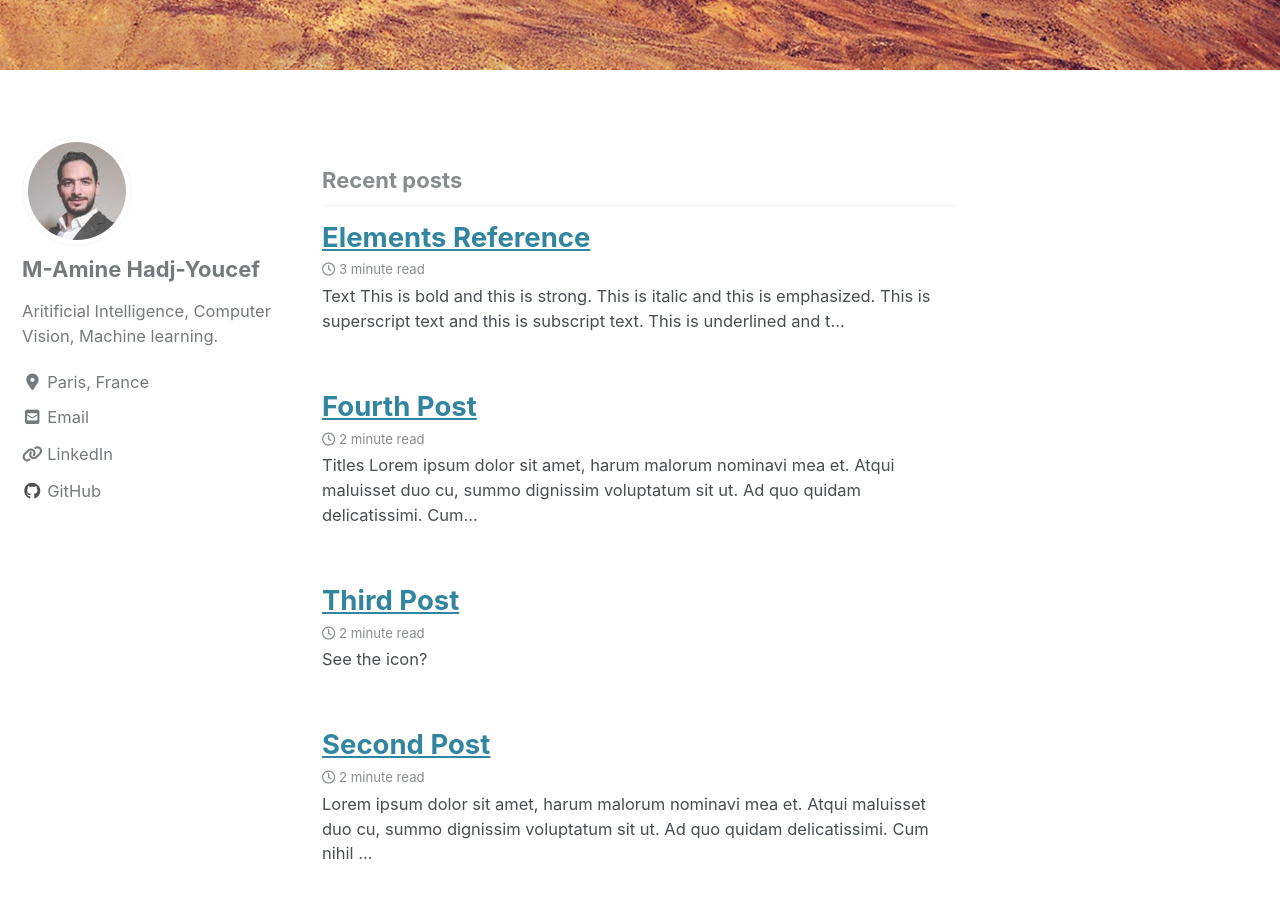
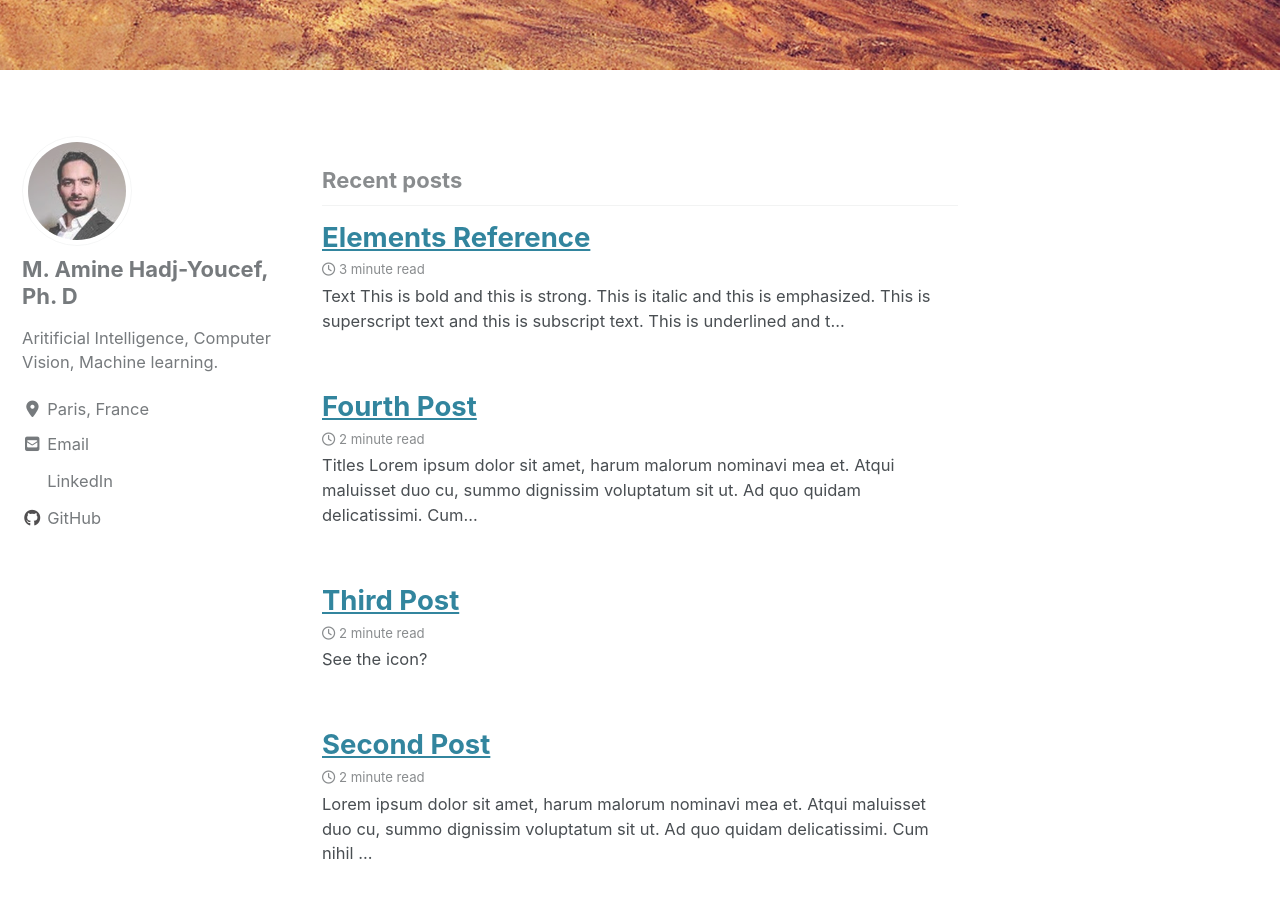
Before and after one commit to amineHY/amine-hadjyoucef.github.io, a Jekyll site: the page built from index.html, in a window 1280 px wide and 900 px high, scrolled down 680 px. Built offline with Jekyll 4.4.1, drawn with Linux system fonts in a browser that asks for light colours; cached includes are drawn as plain includes; nearby versions of some CDN libraries; the list of posts is cut into pages by our own code.

Commit message:
update fontpage

```diff
--- a/_config.yml
+++ b/_config.yml
@@ -107,7 +107,7 @@ analytics:
 
 # Site Author
 author:
-  name             : "M-Amine Hadj-Youcef"
+  name             : "M. Amine Hadj-Youcef, Ph. D"
   avatar           : "/assets/images/photo de profile.jpg"
   bio              : "Aritificial Intelligence, Computer Vision, Machine learning."
   location         : "Paris, France"
@@ -116,18 +116,23 @@ author:
     - label: "Email"
       icon: "fas fa-fw fa-envelope-square"
       url: mailto:hadjyoucef.amine@email.com
+
     - label: "LinkedIn"
-      icon: "fas fa-fw fa-link"
+      icon: "fas fa-fw fa-linkedin-square"
       url: "https://www.linkedin.com/in/aminehy/"
+
     - label: "Twitter"
       icon: "fab fa-fw fa-twitter-square"
       # url: "https://twitter.com/"
+
     - label: "Facebook"
       icon: "fab fa-fw fa-facebook-square"
       # url: "https://facebook.com/"
+
     - label: "GitHub"
       icon: "fab fa-fw fa-github"
       url: "https://github.com/aminehy"
+
     # - label: "Instagram"
     #   icon: "fab fa-fw fa-instagram"
     #   # url: "https://instagram.com/"
```
